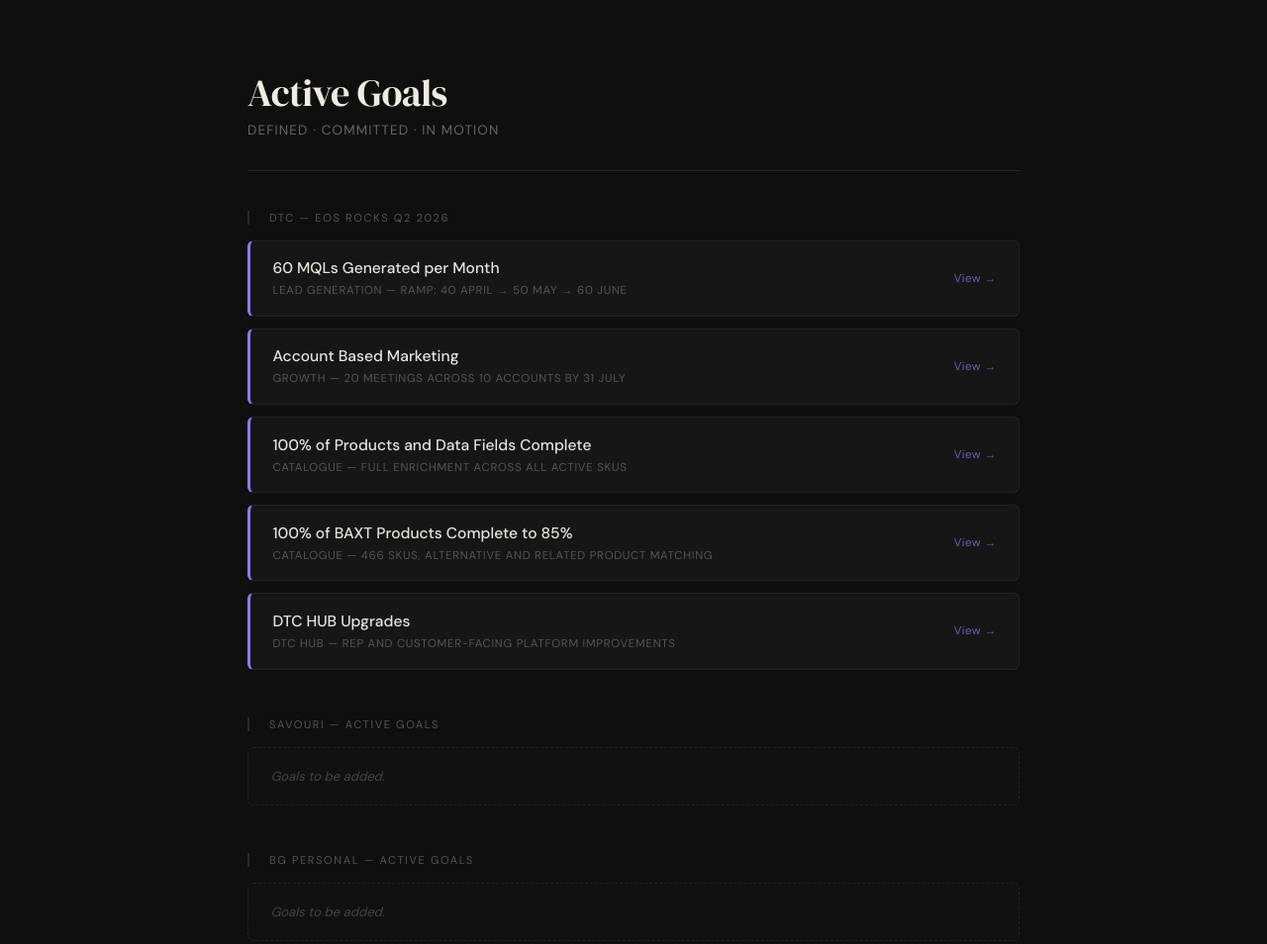
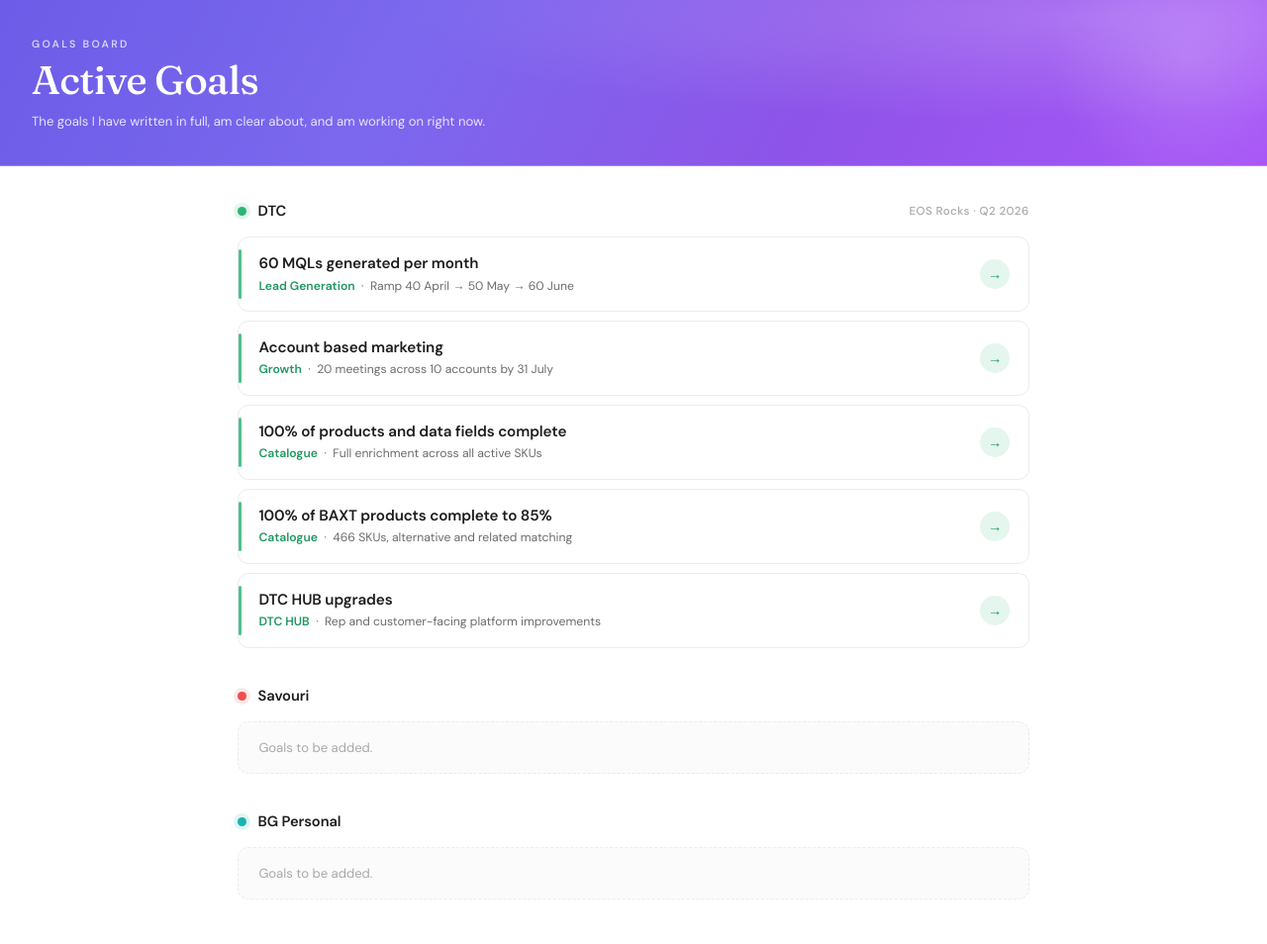
Before and after one commit to bradleygibbs86/goals-board, a plain HTML site: page index.html in a window 1280 px wide. Shown: the whole page at 99% size. Drawn offline with Linux system fonts and the light colour scheme.

Commit message:
Update index.html

```diff
--- a/index.html
+++ b/index.html
@@ -5,189 +5,323 @@
 <meta name="viewport" content="width=device-width, initial-scale=1.0">
 <title>Active Goals Board</title>
 <link rel="preconnect" href="https://fonts.googleapis.com">
-<link href="https://fonts.googleapis.com/css2?family=DM+Serif+Display&family=DM+Sans:wght@400;500&display=swap" rel="stylesheet">
+<link rel="preconnect" href="https://fonts.gstatic.com" crossorigin>
+<link href="https://fonts.googleapis.com/css2?family=Fraunces:opsz,wght@9..144,400;9..144,500;9..144,600&family=DM+Sans:wght@400;500;600&display=swap" rel="stylesheet">
 <style>
   *, *::before, *::after { box-sizing: border-box; margin: 0; padding: 0; }
 
+  :root {
+    --ink: #1d1d1f;
+    --ink-soft: #6b6b70;
+    --ink-faint: #a8a8ad;
+    --line: #ececef;
+    --line-soft: #f4f4f6;
+    --surface: #ffffff;
+    --surface-raised: #fbfbfc;
+  }
+
   body {
     font-family: 'DM Sans', sans-serif;
-    background: #0f0f0f;
-    color: #e8e4dc;
-    padding: 2rem 1.5rem 4rem;
+    background: #ffffff;
+    color: var(--ink);
+    padding: 0 0 3rem;
     min-height: 100vh;
+    -webkit-font-smoothing: antialiased;
   }
 
-  .board {
-    max-width: 780px;
-    margin: 0 auto;
+  /* ---------- Header ---------- */
+  .board-header {
+    position: relative;
+    padding: 2.4rem 2rem 2.2rem;
+    background:
+      radial-gradient(120% 140% at 85% 10%, rgba(255,255,255,0.18) 0%, rgba(255,255,255,0) 45%),
+      linear-gradient(118deg, #6c5ce7 0%, #7b68ee 32%, #8e54e9 64%, #a855f7 100%);
+    overflow: hidden;
   }
 
-  .board-header {
-    padding: 2.5rem 0 2rem;
-    border-bottom: 1px solid #2a2a2a;
-    margin-bottom: 2.5rem;
+  .board-header::before {
+    content: '';
+    position: absolute;
+    top: -80px; right: -60px;
+    width: 280px; height: 280px;
+    border-radius: 50%;
+    background: radial-gradient(circle, rgba(255,255,255,0.16) 0%, rgba(255,255,255,0) 70%);
+    pointer-events: none;
+  }
+
+  .board-header::after {
+    content: '';
+    position: absolute;
+    left: 0; right: 0; bottom: 0;
+    height: 1px;
+    background: rgba(255,255,255,0.25);
+  }
+
+  .eyebrow {
+    font-size: 0.66rem;
+    letter-spacing: 0.22em;
+    text-transform: uppercase;
+    color: rgba(255,255,255,0.72);
+    font-weight: 600;
+    margin-bottom: 0.55rem;
   }
 
   .board-header h1 {
-    font-family: 'DM Serif Display', serif;
-    font-size: 2.4rem;
-    font-weight: 400;
-    color: #f0ebe0;
-    letter-spacing: -0.5px;
-    line-height: 1.15;
+    font-family: 'Fraunces', serif;
+    font-size: 2.5rem;
+    font-weight: 500;
+    color: #ffffff;
+    letter-spacing: -0.6px;
+    line-height: 1.04;
   }
 
-  .board-header p {
-    font-size: 0.85rem;
-    color: #666;
-    margin-top: 0.4rem;
-    letter-spacing: 0.08em;
-    text-transform: uppercase;
+  .board-header .sub {
+    font-size: 0.82rem;
+    color: rgba(255,255,255,0.82);
+    margin-top: 0.7rem;
+    font-weight: 400;
+    max-width: 30rem;
+    line-height: 1.5;
   }
 
-  .section-label {
-    font-size: 0.7rem;
-    letter-spacing: 0.14em;
-    text-transform: uppercase;
-    color: #555;
-    margin-bottom: 1rem;
-    padding-left: 1.25rem;
-    border-left: 2px solid #2a2a2a;
+  /* ---------- Layout ---------- */
+  .board {
+    max-width: 860px;
+    margin: 0 auto;
+    padding: 2.2rem 1.9rem 0;
   }
 
+  .section-block { margin-bottom: 2.4rem; }
+
+  .section-head {
+    display: flex;
+    align-items: center;
+    gap: 0.7rem;
+    margin-bottom: 1rem;
+  }
+
+  .section-dot {
+    width: 9px; height: 9px;
+    border-radius: 50%;
+    background: var(--accent);
+    flex-shrink: 0;
+    box-shadow: 0 0 0 4px var(--accent-glow);
+  }
+
+  .section-title {
+    font-size: 0.92rem;
+    font-weight: 600;
+    color: var(--ink);
+    letter-spacing: -0.1px;
+  }
+
+  .section-meta {
+    font-size: 0.72rem;
+    color: var(--ink-faint);
+    letter-spacing: 0.04em;
+    margin-left: auto;
+    font-weight: 500;
+  }
+
+  .section-rule {
+    flex: 0 0 auto;
+  }
+
+  /* ---------- Goal cards ---------- */
   .goal-list {
     display: flex;
     flex-direction: column;
-    gap: 0.75rem;
-    margin-bottom: 2.5rem;
+    gap: 0.55rem;
   }
 
   .goal-card {
-    background: #161616;
-    border: 1px solid #222;
-    border-left: 3px solid var(--accent);
-    border-radius: 6px;
-    padding: 1.1rem 1.4rem;
+    position: relative;
+    background: var(--surface);
+    border: 1px solid var(--line);
+    border-radius: 11px;
+    padding: 1rem 1.15rem 1rem 1.25rem;
     display: grid;
     grid-template-columns: 1fr auto;
     align-items: center;
     gap: 1rem;
-    transition: background 0.15s;
     text-decoration: none;
     color: inherit;
+    transition: transform 0.16s cubic-bezier(.2,.7,.3,1), box-shadow 0.16s, border-color 0.16s;
+  }
+
+  .goal-card::before {
+    content: '';
+    position: absolute;
+    left: 0; top: 12px; bottom: 12px;
+    width: 3px;
+    border-radius: 3px;
+    background: var(--accent);
+    opacity: 0.85;
+    transition: top 0.16s, bottom 0.16s;
   }
 
   .goal-card:hover {
-    background: #1c1c1c;
+    transform: translateY(-1px);
+    border-color: var(--accent-border);
+    box-shadow: 0 6px 18px -8px var(--accent-shadow), 0 1px 3px rgba(0,0,0,0.04);
   }
 
-  .goal-card .goal-name {
-    font-size: 0.975rem;
-    font-weight: 500;
-    color: #e8e4dc;
-    line-height: 1.4;
+  .goal-card:hover::before {
+    top: 8px; bottom: 8px;
   }
 
-  .goal-card .goal-area {
-    font-size: 0.72rem;
-    color: #555;
-    letter-spacing: 0.06em;
-    text-transform: uppercase;
-    margin-top: 0.2rem;
+  .goal-name {
+    font-size: 0.95rem;
+    font-weight: 600;
+    color: var(--ink);
+    line-height: 1.35;
+    letter-spacing: -0.1px;
   }
 
-  .goal-card .goal-link {
-    font-size: 0.72rem;
-    color: var(--accent);
-    opacity: 0.7;
-    white-space: nowrap;
-    letter-spacing: 0.04em;
+  .goal-area {
+    font-size: 0.76rem;
+    color: var(--ink-soft);
+    margin-top: 0.25rem;
+    line-height: 1.45;
   }
 
-  .goal-card:hover .goal-link {
-    opacity: 1;
+  .goal-area .tag {
+    color: var(--accent-text);
+    font-weight: 600;
   }
 
-  .section-placeholder {
-    background: #111;
-    border: 1px dashed #222;
-    border-radius: 6px;
-    padding: 1.25rem 1.4rem;
-    font-size: 0.82rem;
-    color: #444;
-    margin-bottom: 2.5rem;
-    font-style: italic;
+  .goal-go {
+    display: flex;
+    align-items: center;
+    justify-content: center;
+    width: 30px; height: 30px;
+    border-radius: 50%;
+    background: var(--accent-glow);
+    color: var(--accent-text);
+    font-size: 0.9rem;
+    flex-shrink: 0;
+    transition: background 0.16s, transform 0.16s;
   }
 
-  .dtc { --accent: #8b7cf6; }
-  .sb  { --accent: #4ade80; }
-  .bg  { --accent: #f59e0b; }
+  .goal-card:hover .goal-go {
+    background: var(--accent);
+    color: #fff;
+    transform: translateX(2px);
+  }
 
-  .section-block { margin-bottom: 3rem; }
+  /* ---------- Placeholder ---------- */
+  .section-placeholder {
+    background: var(--surface-raised);
+    border: 1px dashed var(--line);
+    border-radius: 11px;
+    padding: 1.05rem 1.25rem;
+    font-size: 0.82rem;
+    color: var(--ink-faint);
+  }
+
+  /* ---------- Sector palettes ---------- */
+  .dtc {
+    --accent: #2bb673;
+    --accent-text: #1f9760;
+    --accent-border: #a6e2c5;
+    --accent-glow: rgba(43,182,115,0.13);
+    --accent-shadow: rgba(43,182,115,0.3);
+  }
+  .sb {
+    --accent: #ef4d4d;
+    --accent-text: #d13434;
+    --accent-border: #f5b9b9;
+    --accent-glow: rgba(239,77,77,0.12);
+    --accent-shadow: rgba(239,77,77,0.32);
+  }
+  .bg {
+    --accent: #17b3b3;
+    --accent-text: #128f8f;
+    --accent-border: #a3e0e0;
+    --accent-glow: rgba(23,179,179,0.13);
+    --accent-shadow: rgba(23,179,179,0.3);
+  }
+
+  @media (max-width: 540px) {
+    .board-header h1 { font-size: 2rem; }
+    .board { padding: 1.6rem 1.2rem 0; }
+  }
 </style>
 </head>
 <body>
+
+  <div class="board-header">
+    <div class="eyebrow">Goals Board</div>
+    <h1>Active Goals</h1>
+    <div class="sub">The goals I have written in full, am clear about, and am working on right now.</div>
+  </div>
+
   <div class="board">
 
-  <div class="board-header">
-    <h1>Active Goals</h1>
-    <p>Defined &middot; Committed &middot; In motion</p>
+    <div class="section-block">
+      <div class="section-head">
+        <span class="section-dot" style="background:#2bb673;box-shadow:0 0 0 4px rgba(43,182,115,0.13);"></span>
+        <span class="section-title">DTC</span>
+        <span class="section-meta">EOS Rocks &middot; Q2 2026</span>
       </div>
-
-  <div class="section-block">
-    <div class="section-label">DTC &mdash; EOS Rocks Q2 2026</div>
       <div class="goal-list">
 
         <a class="goal-card dtc" href="https://app.clickup.com/t/86c8uannk" target="_blank">
           <div>
-          <div class="goal-name">60 MQLs Generated per Month</div>
-          <div class="goal-area">Lead Generation &mdash; Ramp: 40 April &rarr; 50 May &rarr; 60 June</div>
+            <div class="goal-name">60 MQLs generated per month</div>
+            <div class="goal-area"><span class="tag">Lead Generation</span> &nbsp;&middot;&nbsp; Ramp 40 April &rarr; 50 May &rarr; 60 June</div>
           </div>
-        <div class="goal-link">View &rarr;</div>
+          <div class="goal-go">&rarr;</div>
         </a>
 
         <a class="goal-card dtc" href="https://app.clickup.com/t/86c9c4f0e" target="_blank">
           <div>
-          <div class="goal-name">Account Based Marketing</div>
-          <div class="goal-area">Growth &mdash; 20 meetings across 10 accounts by 31 July</div>
+            <div class="goal-name">Account based marketing</div>
+            <div class="goal-area"><span class="tag">Growth</span> &nbsp;&middot;&nbsp; 20 meetings across 10 accounts by 31 July</div>
           </div>
-        <div class="goal-link">View &rarr;</div>
+          <div class="goal-go">&rarr;</div>
         </a>
 
         <a class="goal-card dtc" href="https://app.clickup.com/t/86c9h263t" target="_blank">
           <div>
-          <div class="goal-name">100% of Products and Data Fields Complete</div>
-          <div class="goal-area">Catalogue &mdash; Full enrichment across all active SKUs</div>
+            <div class="goal-name">100% of products and data fields complete</div>
+            <div class="goal-area"><span class="tag">Catalogue</span> &nbsp;&middot;&nbsp; Full enrichment across all active SKUs</div>
           </div>
-        <div class="goal-link">View &rarr;</div>
+          <div class="goal-go">&rarr;</div>
         </a>
 
         <a class="goal-card dtc" href="https://app.clickup.com/t/86c6nddrf" target="_blank">
           <div>
-          <div class="goal-name">100% of BAXT Products Complete to 85%</div>
-          <div class="goal-area">Catalogue &mdash; 466 SKUs, alternative and related product matching</div>
+            <div class="goal-name">100% of BAXT products complete to 85%</div>
+            <div class="goal-area"><span class="tag">Catalogue</span> &nbsp;&middot;&nbsp; 466 SKUs, alternative and related matching</div>
           </div>
-        <div class="goal-link">View &rarr;</div>
+          <div class="goal-go">&rarr;</div>
         </a>
 
         <a class="goal-card dtc" href="https://app.clickup.com/t/86c8gp70n" target="_blank">
           <div>
-          <div class="goal-name">DTC HUB Upgrades</div>
-          <div class="goal-area">DTC HUB &mdash; Rep and customer-facing platform improvements</div>
+            <div class="goal-name">DTC HUB upgrades</div>
+            <div class="goal-area"><span class="tag">DTC HUB</span> &nbsp;&middot;&nbsp; Rep and customer-facing platform improvements</div>
           </div>
-        <div class="goal-link">View &rarr;</div>
+          <div class="goal-go">&rarr;</div>
         </a>
 
       </div>
     </div>
 
     <div class="section-block">
-    <div class="section-label">Savouri &mdash; Active Goals</div>
+      <div class="section-head">
+        <span class="section-dot" style="background:#ef4d4d;box-shadow:0 0 0 4px rgba(239,77,77,0.12);"></span>
+        <span class="section-title">Savouri</span>
+      </div>
       <div class="section-placeholder">Goals to be added.</div>
     </div>
 
     <div class="section-block">
-    <div class="section-label">BG Personal &mdash; Active Goals</div>
+      <div class="section-head">
+        <span class="section-dot" style="background:#17b3b3;box-shadow:0 0 0 4px rgba(23,179,179,0.13);"></span>
+        <span class="section-title">BG Personal</span>
+      </div>
       <div class="section-placeholder">Goals to be added.</div>
     </div>
 
```
Lines whose indentation alone changed are shown as unchanged.
